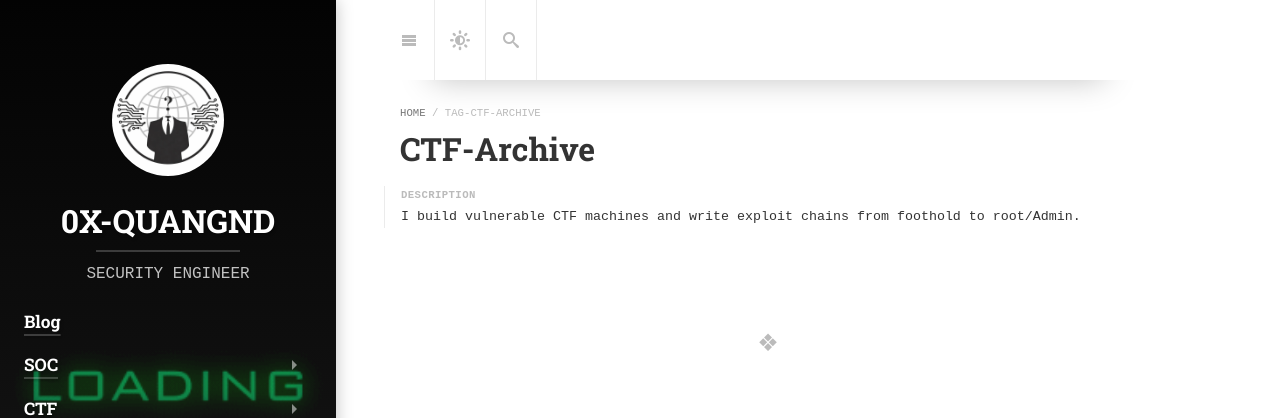
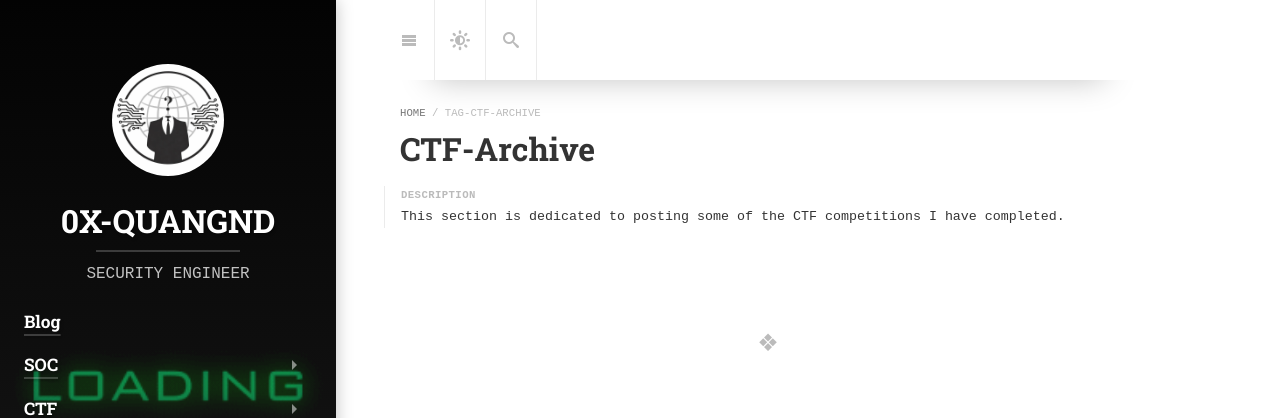
Before and after one commit to m3rooted/m3rooted.github.io, a Jekyll site: the page built from _featured_tags/ctf-archive.md, in a window 1280 px wide. Shown: the top 418 px of the page. Built offline with Jekyll 4.4.1, drawn with Linux system fonts in a browser that asks for light colours; cached includes are drawn as plain includes; nearby versions of some CDN libraries; some web fonts are replaced; library files that are not in the unit come from our copies.

Commit message:
Update ctf-archive.md

```diff
--- a/_featured_tags/ctf-archive.md
+++ b/_featured_tags/ctf-archive.md
@@ -6,5 +6,5 @@ slug: ctf-archive
 category: ctf
 sidebar: true
 description: >
-   I build vulnerable CTF machines and write exploit chains from foothold to root/Admin.
+   This section is dedicated to posting some of the CTF competitions I have completed.
 ---
```
